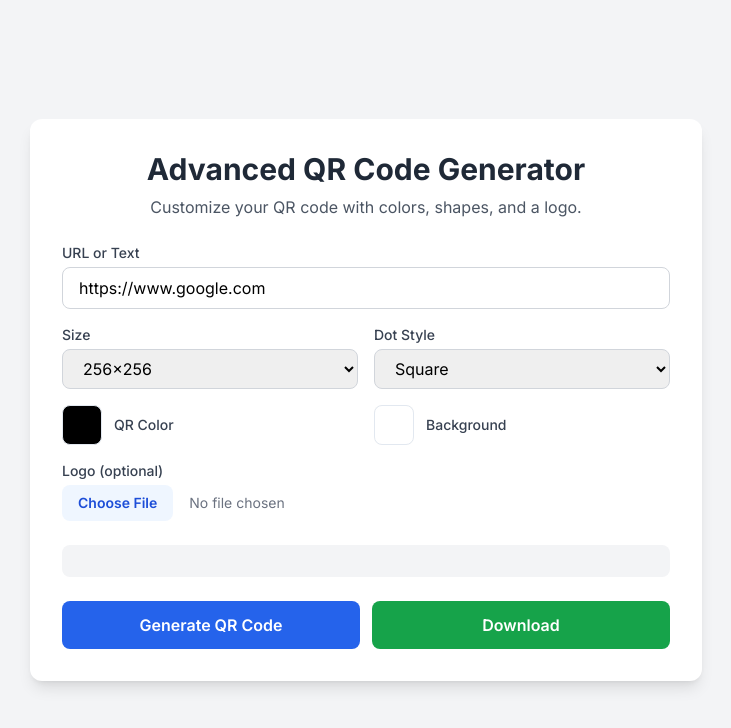
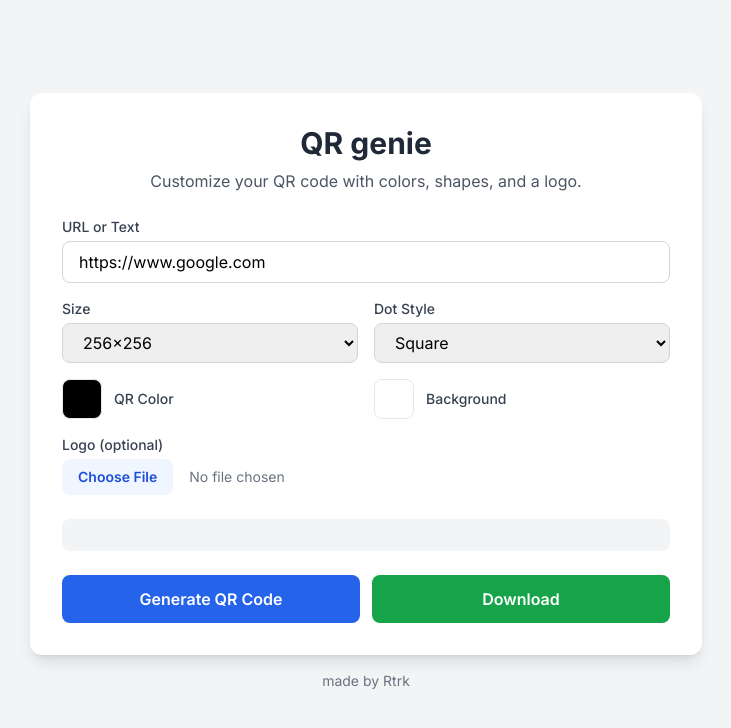
Before and after one commit to himeairi/QR-genie, a plain HTML site: page index.html in a window 1280 px wide. Shown: the whole page, without its empty margins (274-1005 px from the left). Drawn offline with nearby package versions, Linux system fonts and the light colour scheme; a script that the page names is missing.

Commit message:
Update index.html

```diff
--- a/index.html
+++ b/index.html
@@ -39,10 +39,10 @@
         }
     </style>
 </head>
-<body class="bg-gray-100 flex items-center justify-center min-h-screen py-12">
+<body class="bg-gray-100 flex flex-col items-center justify-center min-h-screen py-12">
 
-    <div class="bg-white p-8 rounded-xl shadow-lg max-w-2xl w-full">
-        <h1 class="text-3xl font-bold text-gray-800 mb-2 text-center">Advanced QR Code Generator</h1>
+    <main class="bg-white p-8 rounded-xl shadow-lg max-w-2xl w-full">
+        <h1 class="text-3xl font-bold text-gray-800 mb-2 text-center">QR genie</h1>
         <p class="text-gray-600 mb-6 text-center">Customize your QR code with colors, shapes, and a logo.</p>
 
         <!-- Input for the link -->
@@ -106,7 +106,11 @@
                 Download
             </button>
         </div>
-    </div>
+    </main>
+
+    <footer class="text-center py-4">
+        <p class="text-gray-500 text-sm">made by Rtrk</p>
+    </footer>
 
     <script>
         // --- DOM Element References ---
@@ -202,4 +206,3 @@
 
 </body>
 </html>
-<!-- test -->
```
